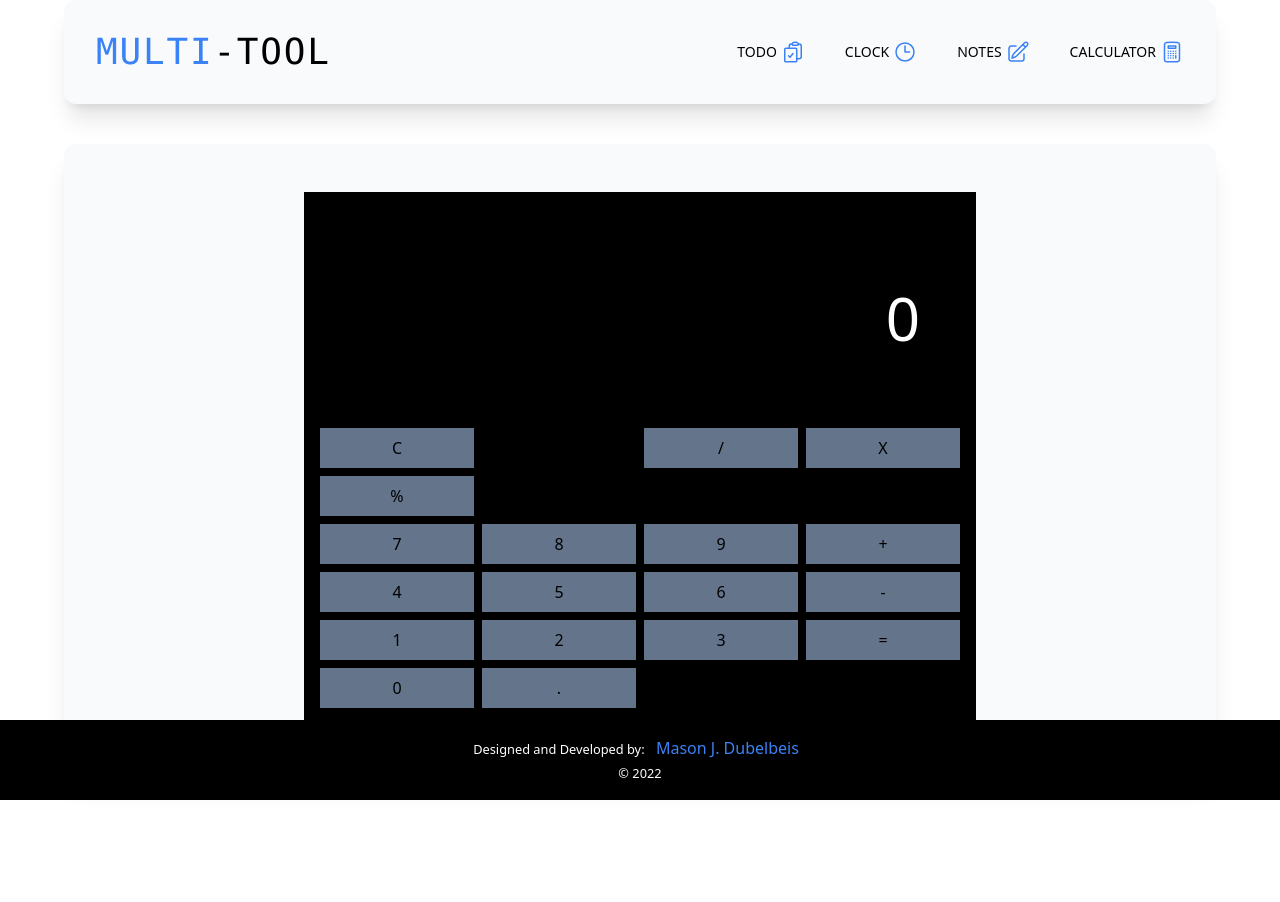
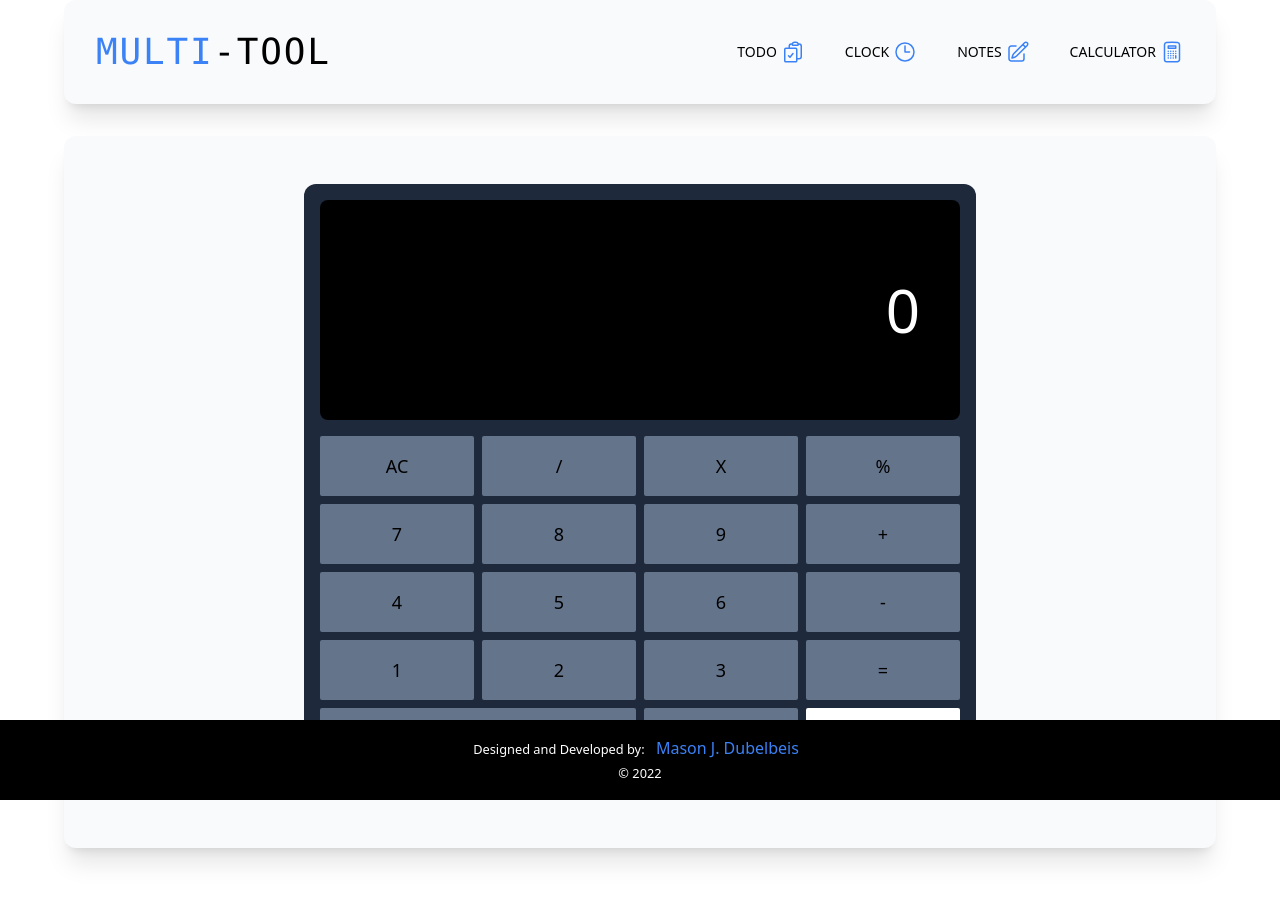
Before and after one commit to mdubelbeis/alarm-clock, a React (Vite) app: page /calculator in a window 1280 px wide. Shown: the top 902 px of the page. Before the commit the page ends 852 px from the top, so only its background shows below. Built offline with nearby package versions, Linux system fonts and the light colour scheme.

Commit message:
init logic

```diff
--- a/src/components/Calculator/CalcInput.tsx
+++ b/src/components/Calculator/CalcInput.tsx
@@ -1,42 +1,119 @@
 import { useState } from "react";
 
-const CalcInput: React.FC = () => {
+interface CalcInputProps {
+  setCalcOutput: (value: string) => void;
+}
+
+const CalcInput: React.FC<CalcInputProps> = ({ setCalcOutput }) => {
   const [trStyles, setTrStyles] = useState(
     "grid grid-cols-4 grid-rows-1 gap-2"
   );
   const [tdStyles, setTdStyles] = useState(
-    "place-items-center py-2 px-4 font-lg bg-slate-500"
+    "py-4 px-8 text-lg bg-slate-500 grid-col-1 grid-row-1 rounded-sm hover:cursor-pointer hover:bg-slate-700 hover:text-white"
+  );
+  const [tdSpecialChars, setTdSpecialChars] = useState(
+    "bg-dull-orange hover:bg-orange-400"
   );
 
+  const handleInputClick = (value: string) => {
+    setCalcOutput(value);
+  };
+
   return (
-    <table className="w-full grid gap-2">
+    <table className="w-full grid grid-cols-1 grid-rows-5 gap-2 py-4">
       <tr className={`${trStyles}`}>
-        <td className={`${tdStyles} bg-dull-orange`}>C</td>;
-        <td className={`${tdStyles} bg-dull-orange`}>/</td>
-        <td className={`${tdStyles} bg-dull-orange`}>X</td>
-        <td className={`${tdStyles} bg-dull-orange`}>%</td>
+        <td
+          onClick={() => handleInputClick("C")}
+          className={`${tdStyles} ${tdSpecialChars}`}
+        >
+          AC
+        </td>
+        <td
+          onClick={() => handleInputClick("/")}
+          className={`${tdStyles} ${tdSpecialChars}`}
+        >
+          /
+        </td>
+        <td
+          onClick={() => handleInputClick("X")}
+          className={`${tdStyles} ${tdSpecialChars}`}
+        >
+          X
+        </td>
+        <td
+          onClick={() => handleInputClick("%")}
+          className={`${tdStyles} ${tdSpecialChars}`}
+        >
+          %
+        </td>
       </tr>
       <tr className={`${trStyles}`}>
-        <td className={`${tdStyles}`}>7</td>
-        <td className={`${tdStyles}`}>8</td>
-        <td className={`${tdStyles}`}>9</td>
-        <td className={`${tdStyles} bg-dull-orange`}>+</td>
+        <td onClick={() => handleInputClick("7")} className={tdStyles}>
+          7
+        </td>
+        <td onClick={() => handleInputClick("8")} className={tdStyles}>
+          8
+        </td>
+        <td onClick={() => handleInputClick("9")} className={tdStyles}>
+          9
+        </td>
+        <td
+          onClick={() => handleInputClick("+")}
+          className={`${tdStyles} ${tdSpecialChars}`}
+        >
+          +
+        </td>
       </tr>
       <tr className={`${trStyles}`}>
-        <td className={`${tdStyles}`}>4</td>
-        <td className={`${tdStyles}`}>5</td>
-        <td className={`${tdStyles}`}>6</td>
-        <td className={`${tdStyles} bg-dull-orange`}>-</td>
+        <td onClick={() => handleInputClick("4")} className={tdStyles}>
+          4
+        </td>
+        <td onClick={() => handleInputClick("5")} className={tdStyles}>
+          5
+        </td>
+        <td onClick={() => handleInputClick("6")} className={tdStyles}>
+          6
+        </td>
+        <td
+          onClick={() => handleInputClick("-")}
+          className={`${tdStyles} ${tdSpecialChars}`}
+        >
+          -
+        </td>
       </tr>
       <tr className={`${trStyles}`}>
-        <td className={`${tdStyles}`}>1</td>
-        <td className={`${tdStyles}`}>2</td>
-        <td className={`${tdStyles}`}>3</td>
-        <td className={`${tdStyles} bg-dull-orange`}>=</td>
+        <td onClick={() => handleInputClick("1")} className={tdStyles}>
+          1
+        </td>
+        <td onClick={() => handleInputClick("2")} className={tdStyles}>
+          2
+        </td>
+        <td onClick={() => handleInputClick("3")} className={tdStyles}>
+          3
+        </td>
+        <td
+          onClick={() => handleInputClick("=")}
+          className={`${tdStyles} ${tdSpecialChars}`}
+        >
+          =
+        </td>
       </tr>
       <tr className={`${trStyles}`}>
-        <td className={`${tdStyles}`}>0</td>
-        <td className={`${tdStyles} bg-dull-orange`}>.</td>
+        <td
+          onClick={() => handleInputClick("0")}
+          className={`${tdStyles} col-span-2`}
+        >
+          0
+        </td>
+        <td onClick={() => handleInputClick(".")} className={`${tdStyles}`}>
+          .
+        </td>
+        <td
+          onClick={() => handleInputClick("md")}
+          className={`${tdStyles} bg-white text-dull-yellow`}
+        >
+          md
+        </td>
       </tr>
     </table>
   );
--- a/src/pages/Calculator.tsx
+++ b/src/pages/Calculator.tsx
@@ -3,16 +3,17 @@ import CalcInput from "../components/Calculator/CalcInput";
 
 const Calculator: React.FC = () => {
   const [calcOutput, setCalcOutput] = useState("0");
+
   return (
-    <div className="bg-slate-50 grid mt-10 lg:p-12 rounded-xl shadow-xl">
+    <div className="bg-slate-50 grid mt-16 lg:mt-8 lg:p-12 rounded-xl shadow-xl p-4">
       <div
         id="calc-wrapper"
-        className="bg-black w-full max-w-2xl flex flex-col items-center mx-auto text-center p-4"
+        className="bg-slate-800 w-full max-w-2xl flex flex-col items-center mx-auto rounded-xl text-center p-4"
       >
-        <h2 className="text-white text-right w-full lg:px-10 text-6xl py-20 bg-black">
+        <h2 className="text-white text-right w-full lg:px-10 text-6xl py-20 bg-black rounded-lg pr-4">
           {calcOutput}
         </h2>
-        <CalcInput />
+        <CalcInput setCalcOutput={setCalcOutput} />
       </div>
     </div>
   );
```
